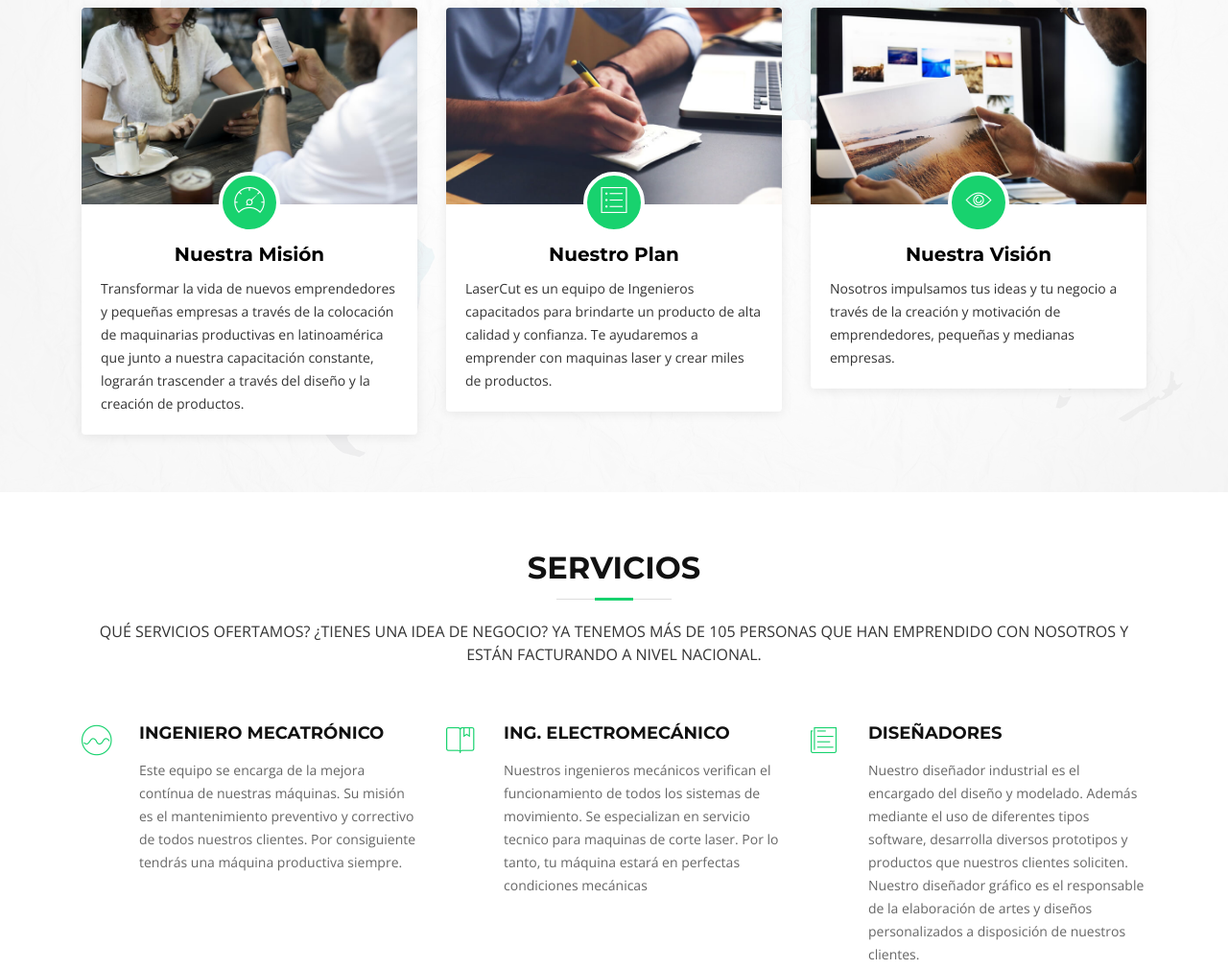
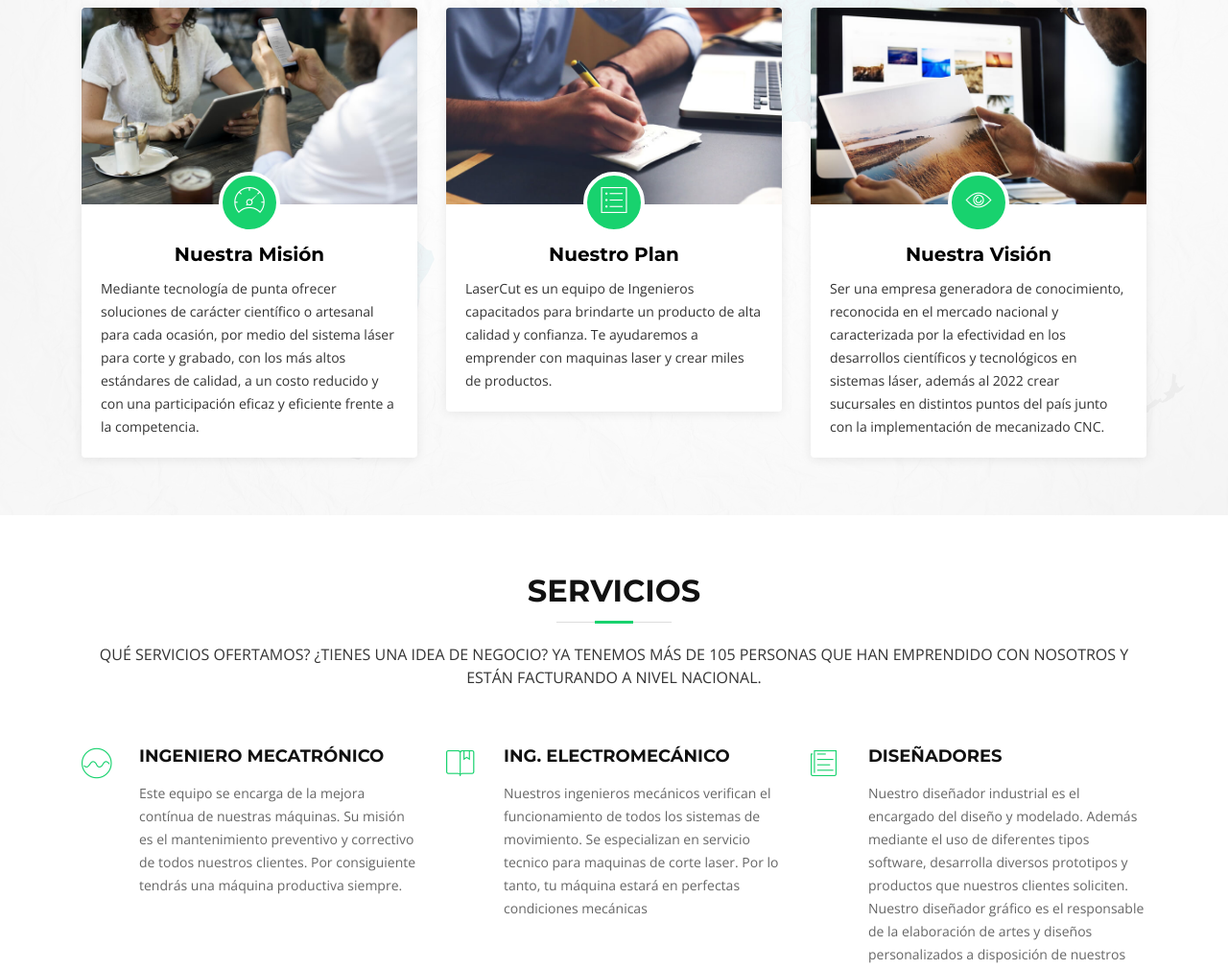
Before and after one commit to disney1993/lasercut, a plain HTML site: page index.html in a window 1280 px wide. Shown: the part 1361-2371 px from the top of the page at 96% size. Drawn offline with nearby package versions, Linux system fonts and the light colour scheme; files whose address does not match are found by name.

Commit message:
mision vision

```diff
--- a/index.html
+++ b/index.html
@@ -151,7 +151,8 @@
             <i class="ion-ios-bookmarks-outline"></i>
             <h4 class="title"><a href="">Maquinaria</a></h4>
             <p class="description">Contamos con maquinaria de primera calidad importada, alianzas con grandes empresas
-              del Ecuador. Máquinas precisas, calibradas y de última. Importamos nuestras máquinas desde alemania para brindarte los mejores productos del país.</p>
+              del Ecuador. Máquinas precisas, calibradas y de última. Importamos nuestras máquinas desde alemania para
+              brindarte los mejores productos del país.</p>
           </div>
 
           <div class="col-lg-4 box box-bg">
@@ -199,9 +200,10 @@
               </div>
               <h2 class="title"><a href="#">Nuestra Misión</a></h2>
               <p>
-                Transformar la vida de nuevos emprendedores y pequeñas empresas a través de la colocación de maquinarias
-                productivas en latinoamérica que junto a nuestra capacitación constante, lograrán trascender a través
-                del diseño y la creación de productos.</p>
+                Mediante tecnología de punta ofrecer soluciones de carácter científico o artesanal para cada ocasión,
+                por medio del sistema láser para corte y grabado, con los más altos estándares de calidad, a un costo
+                reducido y con una participación eficaz y eficiente frente a la competencia.
+              </p>
             </div>
           </div>
 
@@ -225,8 +227,10 @@
                 <div class="icon"><i class="ion-ios-eye-outline"></i></div>
               </div>
               <h2 class="title"><a href="#">Nuestra Visión</a></h2>
-              <p>Nosotros impulsamos tus ideas y tu negocio a través de la creación y motivación de emprendedores,
-                pequeñas y medianas empresas.</p>
+              <p>Ser una empresa generadora de conocimiento, reconocida en el mercado nacional y caracterizada por la
+                efectividad en los desarrollos científicos y tecnológicos en sistemas láser, además al 2022 crear
+                sucursales en distintos puntos del país junto con la implementación de mecanizado CNC.
+              </p>
             </div>
           </div>
 
```
